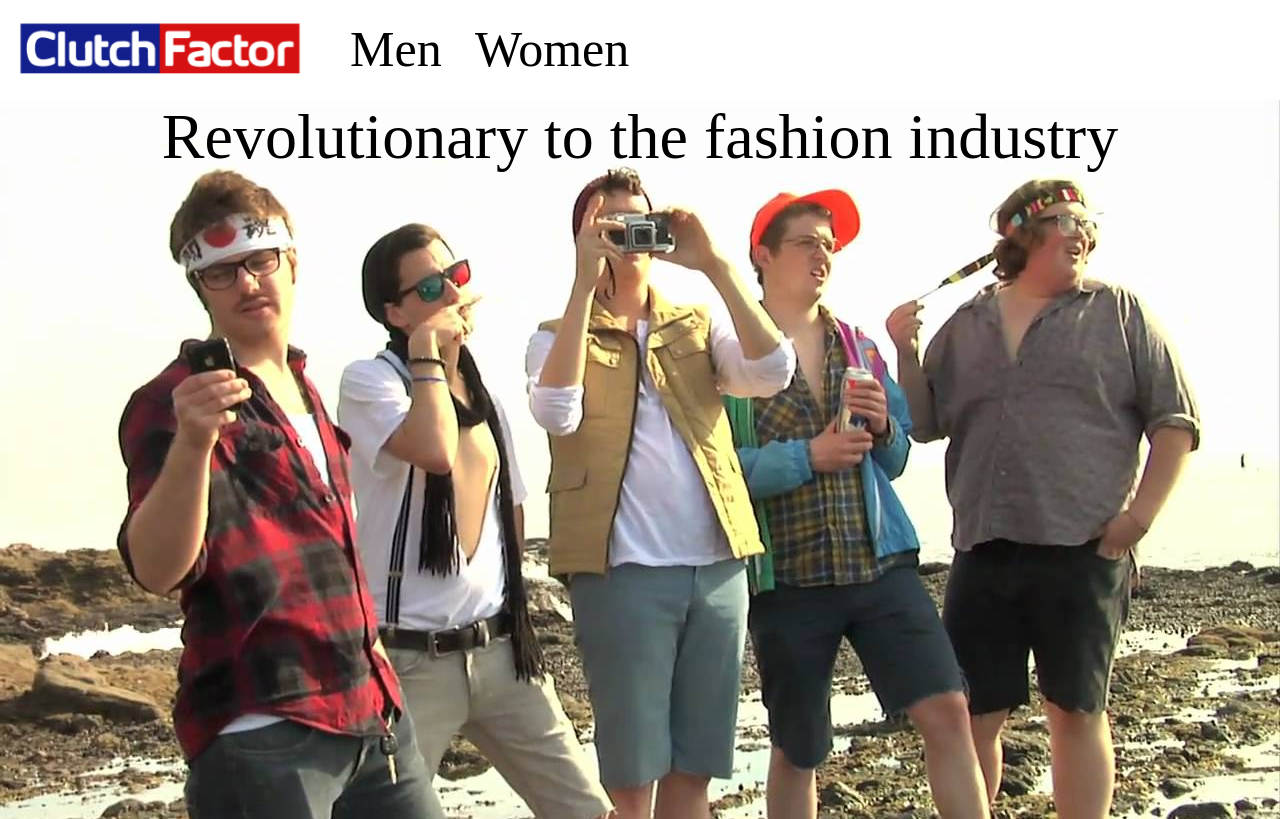
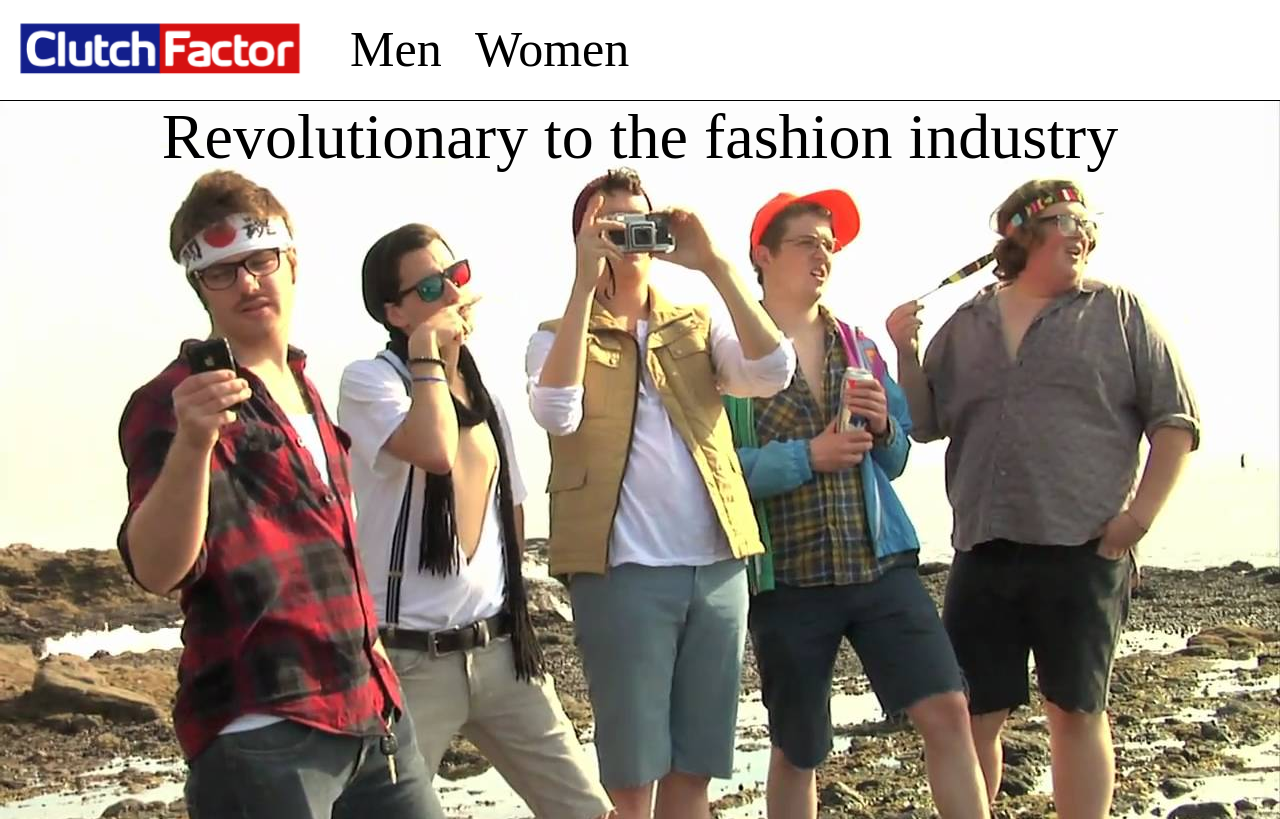
Before and after one commit to lar-ryan-nick/ClutchFactor, a PHP site: page /index.html in a window 1280 px wide. Shown: the top 819 px of the page. Run offline with PHP 8.4, Linux system fonts and the light colour scheme.

Commit message:
Trying to make a killer Landing page

```diff
--- a/index.css
+++ b/index.css
@@ -9,6 +9,7 @@ body {
 	width: 100%;
 	height: 100px;
 	background-color: #ffffff;
+	border-bottom: solid .5px #000000;
 }
 
 .headerLogo {
```
